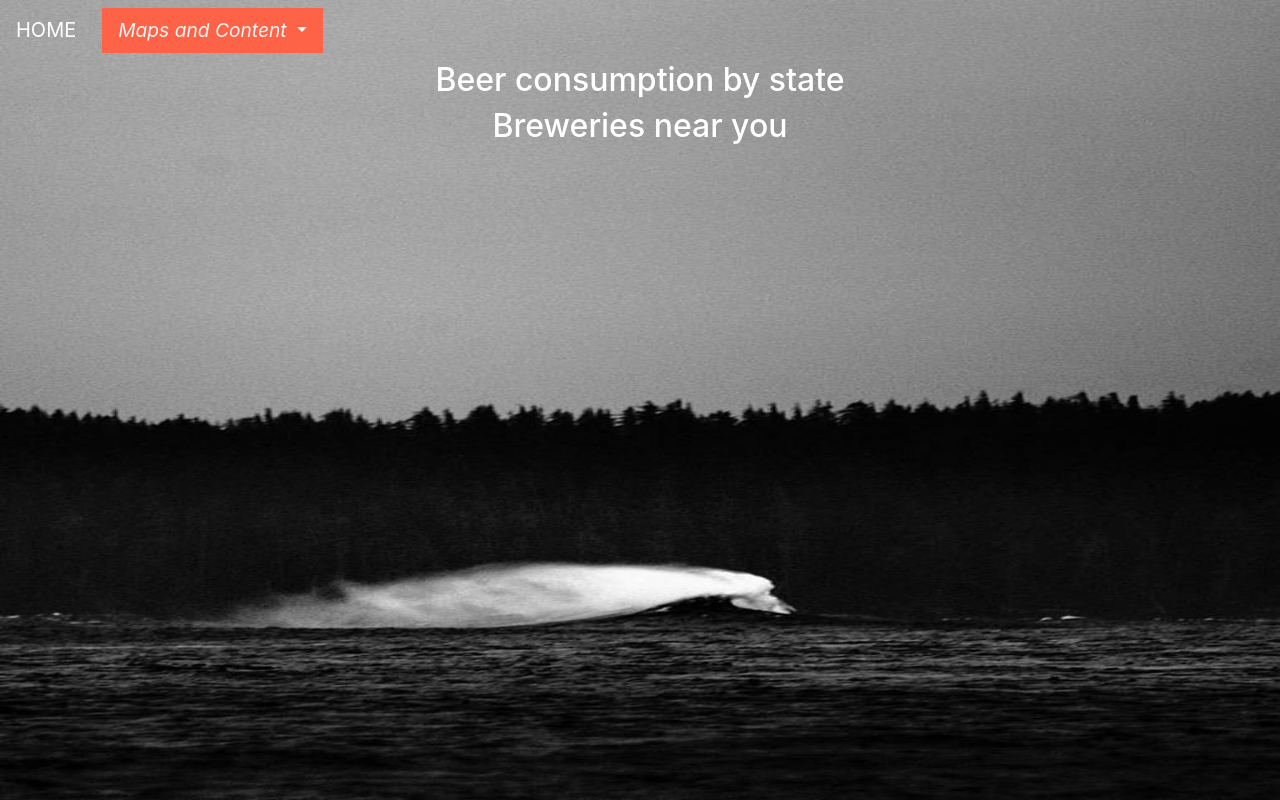
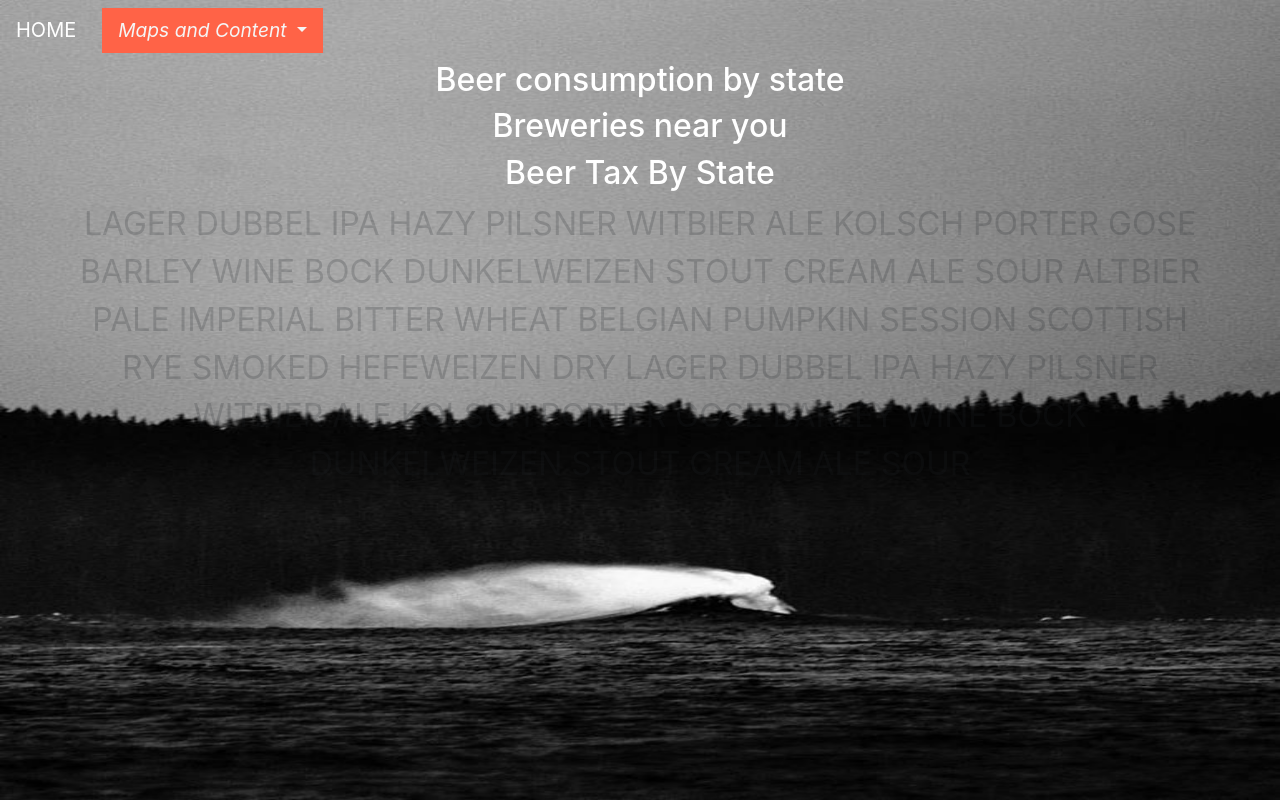
Before and after one commit to aaronrotman/project-2, a plain HTML site: page dashBoard/dIndex.html in a window 1280 px wide. Drawn offline with nearby package versions, Linux system fonts and the light colour scheme.

Commit message:
dashBoard update

```diff
--- a/dashBoard/dIndex.html
+++ b/dashBoard/dIndex.html
@@ -43,7 +43,7 @@
               <a class="dropdown-item"
                   href="../indexMarkers.html">Brewery Map</a>
               <a class="dropdown-item"
-                  href="#">Placeholder</a>
+                  href="../squaire/index.html">Beer Tax By State</a>
             </div>
           </li>
         </ul>
@@ -54,9 +54,17 @@
       <div class="jumbotron" style="text-align:center">
         <h2>Beer consumption by state</h2>
         <h2>Breweries near you</h2>
+        <h2>Beer Tax By State</h2>
         <div class="row">
           <div class="col-md-offset-4 col-md-4">
           </div>
+          <div class="post_content">
+            <p>
+              LAGER DUBBEL IPA HAZY PILSNER WITBIER ALE KOLSCH PORTER GOSE BARLEY WINE BOCK DUNKELWEIZEN
+              STOUT CREAM ALE SOUR ALTBIER PALE IMPERIAL BITTER WHEAT BELGIAN PUMPKIN SESSION SCOTTISH RYE SMOKED
+               HEFEWEIZEN DRY LAGER DUBBEL IPA HAZY PILSNER WITBIER ALE KOLSCH PORTER GOSE BARLEY WINE BOCK DUNKELWEIZEN
+               STOUT CREAM ALE SOUR
+            </p>
         </div>
       </div>
   </body>
--- a/dashBoard/static/css/style.css
+++ b/dashBoard/static/css/style.css
@@ -42,8 +42,10 @@ html {
     color: white;
   }
 
-  .container{
-
+  .post_content {
+    font-size: xx-large;
+    text-align: center;
+    opacity: 0.2;
   }
 
   .box{
```
